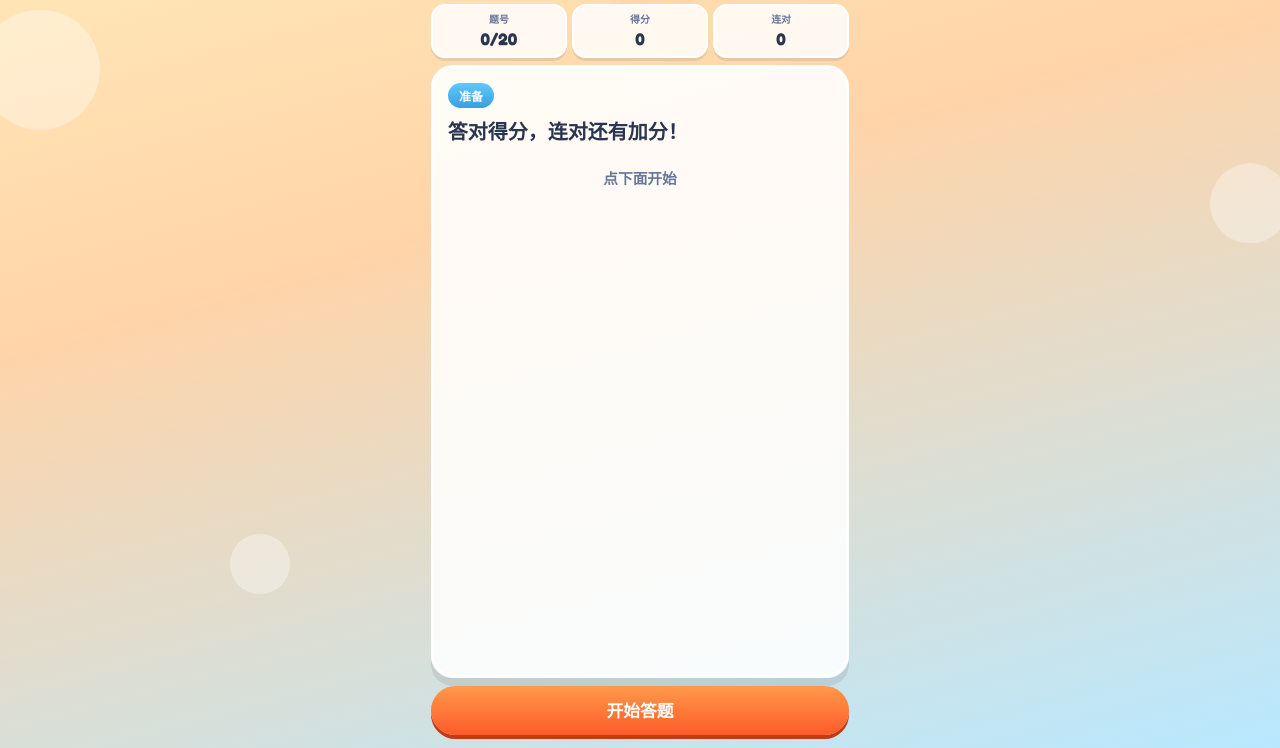
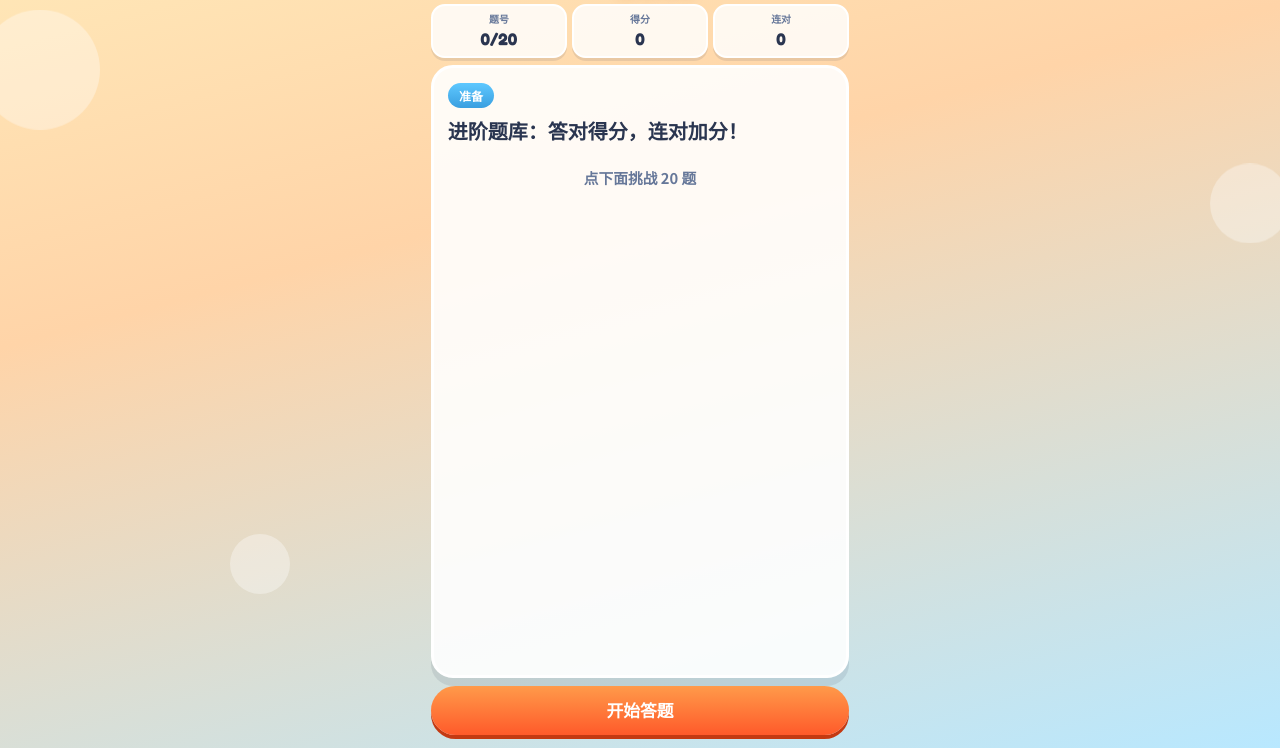
Before and after one commit to xpz310szs/xiaoxiaole, a plain HTML site: page quiz/index.html in a window 1280 px wide. Shown: the part 52-800 px from the top of the page. Drawn offline with Linux system fonts and the light colour scheme.

Commit message:
Upgrade 星钻答题 to an intermediate question bank
Replace beginner prompts with science, history, math, geography and culture challenges.

Co-authored-by: xpz310szs <xpz310szs@users.noreply.github.com>

```diff
--- a/quiz/game.js
+++ b/quiz/game.js
@@ -13,48 +13,48 @@
 
   const ROUND = 20;
   const BANK = [
-    { tag: "自然", q: "太阳从哪边升起？", options: ["东方", "西方", "南方", "北方"], answer: 0 },
-    { tag: "自然", q: "一年大约有多少天？", options: ["365 天", "100 天", "30 天", "7 天"], answer: 0 },
-    { tag: "自然", q: "下雨后天空常出现什么？", options: ["彩虹", "雪人", "流星", "火山"], answer: 0 },
-    { tag: "自然", q: "蜜蜂最喜欢采什么？", options: ["花蜜", "石头", "沙子", "冰块"], answer: 0 },
-    { tag: "自然", q: "冬天常见白色飘落的是？", options: ["雪花", "树叶灰", "石头", "沙子雨"], answer: 0 },
-    { tag: "自然", q: "海洋里最多的是什么？", options: ["水", "火", "棉花", "粉笔"], answer: 0 },
-    { tag: "动物", q: "熊猫最爱吃什么？", options: ["竹子", "汉堡", "西瓜籽", "辣椒"], answer: 0 },
-    { tag: "动物", q: "哪种动物会汪汪叫？", options: ["狗", "猫", "鱼", "鸡"], answer: 0 },
-    { tag: "动物", q: "青蛙小时候叫什么？", options: ["蝌蚪", "小鸡", "幼龙", "蛹"], answer: 0 },
-    { tag: "动物", q: "哪种动物会下蛋？", options: ["鸡", "狗", "牛", "羊"], answer: 0 },
-    { tag: "动物", q: "大象鼻子很长，主要用来？", options: ["卷东西喝水", "当跳绳", "写作业", "当雨伞柄"], answer: 0 },
-    { tag: "动物", q: "哪种动物夜里视力通常更好？", options: ["猫头鹰", "蚯蚓", "金鱼", "蜗牛"], answer: 0 },
-    { tag: "科学", q: "水在零度时会变成什么？", options: ["冰", "蒸汽", "沙子", "油"], answer: 0 },
-    { tag: "科学", q: "人体呼吸主要需要什么气体？", options: ["氧气", "氮气气球", "氢气", "氦气"], answer: 0 },
-    { tag: "科学", q: "地球绕着什么转？", options: ["太阳", "月亮", "火星", "北斗"], answer: 0 },
-    { tag: "科学", q: "哪种东西能导电？", options: ["金属", "木头干枝", "橡胶手套", "棉花"], answer: 0 },
-    { tag: "科学", q: "磁铁最容易吸住什么？", options: ["铁", "纸", "木头", "玻璃"], answer: 0 },
-    { tag: "科学", q: "声音是通过什么传播到耳朵的？", options: ["空气振动", "光线颜色", "香味", "影子"], answer: 0 },
-    { tag: "数学", q: "7 + 5 等于多少？", options: ["12", "10", "15", "9"], answer: 0 },
-    { tag: "数学", q: "一个正方形有几条边？", options: ["4", "3", "5", "6"], answer: 0 },
-    { tag: "数学", q: "一半的一半是多少？", options: ["四分之一", "三分之一", "全部", "零"], answer: 0 },
-    { tag: "数学", q: "10 减去 3 等于？", options: ["7", "6", "8", "13"], answer: 0 },
-    { tag: "数学", q: "3 乘以 4 等于多少？", options: ["12", "7", "9", "16"], answer: 0 },
-    { tag: "数学", q: "一打鸡蛋通常是几个？", options: ["12", "6", "10", "24"], answer: 0 },
-    { tag: "生活", q: "过马路要先看什么？", options: ["红绿灯", "云彩", "月亮", "气球"], answer: 0 },
-    { tag: "生活", q: "刷牙主要保护什么？", options: ["牙齿", "耳朵", "指甲", "头发"], answer: 0 },
-    { tag: "生活", q: "饿了通常该做什么？", options: ["吃饭", "睡觉装饿", "只喝墨水", "对着墙说话"], answer: 0 },
-    { tag: "生活", q: "下雨出门最好带什么？", options: ["雨伞", "泳圈", "雪橇", "风扇"], answer: 0 },
-    { tag: "生活", q: "晚上睡觉一般要关掉什么？", options: ["灯光", "枕头", "被子", "床脚"], answer: 0 },
-    { tag: "生活", q: "洗手主要是为了？", options: ["更干净更卫生", "让手发光", "把手变长", "练习游泳"], answer: 0 },
-    { tag: "常识", q: "一周有几天？", options: ["7 天", "5 天", "10 天", "3 天"], answer: 0 },
-    { tag: "常识", q: "中国的首都是哪里？", options: ["北京", "上海", "广州", "成都"], answer: 0 },
-    { tag: "常识", q: "一天有几个小时？", options: ["24", "12", "60", "100"], answer: 0 },
-    { tag: "常识", q: "哪种颜色混红和黄会接近？", options: ["橙色", "绿色", "紫色", "蓝色"], answer: 0 },
-    { tag: "常识", q: "一分钟有多少秒？", options: ["60", "100", "24", "12"], answer: 0 },
-    { tag: "常识", q: "书通常是用来做什么的？", options: ["阅读", "当锤子", "当雨伞", "当枕头专用"], answer: 0 },
-    { tag: "天文", q: "晚上天空最亮的通常是？", options: ["月亮", "蚂蚁", "石头", "树叶"], answer: 0 },
-    { tag: "天文", q: "太空人穿的衣服叫什么？", options: ["宇航服", "雨衣", "睡衣", "校服"], answer: 0 },
-    { tag: "天文", q: "我们居住的星球叫什么？", options: ["地球", "月亮村", "太阳城", "火星站"], answer: 0 },
-    { tag: "植物", q: "树主要靠什么“喝水”？", options: ["根", "花瓣", "果实皮", "鸟窝"], answer: 0 },
-    { tag: "植物", q: "向日葵喜欢朝向哪里？", options: ["太阳", "冰箱", "地底", "影子"], answer: 0 },
-    { tag: "植物", q: "苹果长在哪里？", options: ["树上", "云里", "海底", "石头里"], answer: 0 },
+    { tag: "科学", q: "光在真空中的速度大约是多少？", options: ["约 30 万公里/秒", "约 340 米/秒", "约 1 公里/秒", "约 3 公里/时"], answer: 0 },
+    { tag: "科学", q: "DNA 双螺旋结构主要由谁提出？", options: ["沃森与克里克", "牛顿与胡克", "达尔文与华莱士", "伽利略与开普勒"], answer: 0 },
+    { tag: "科学", q: "元素周期表中，氧元素的化学符号是？", options: ["O", "Ox", "Au", "Om"], answer: 0 },
+    { tag: "科学", q: "人体最大的器官是？", options: ["皮肤", "肝脏", "大脑", "心脏"], answer: 0 },
+    { tag: "科学", q: "声音不能在哪种环境中传播？", options: ["真空", "水中", "空气中", "钢轨上"], answer: 0 },
+    { tag: "科学", q: "下列哪种属于可再生能源？", options: ["太阳能", "煤炭", "石油", "天然气"], answer: 0 },
+    { tag: "天文", q: "太阳系中体积最大的行星是？", options: ["木星", "土星", "海王星", "地球"], answer: 0 },
+    { tag: "天文", q: "月球绕地球公转大约需要多久？", options: ["约 27 天", "约 7 天", "约 365 天", "约 24 小时"], answer: 0 },
+    { tag: "天文", q: "黑洞理论与哪位物理学家关系最密切？", options: ["霍金", "爱迪生", "法拉第", "焦耳"], answer: 0 },
+    { tag: "地理", q: "世界上面积最大的大洋是？", options: ["太平洋", "大西洋", "印度洋", "北冰洋"], answer: 0 },
+    { tag: "地理", q: "长江最终流入哪片海？", options: ["东海", "渤海", "南海", "黄海深处峡谷"], answer: 0 },
+    { tag: "地理", q: "珠穆朗玛峰位于哪条山脉？", options: ["喜马拉雅山脉", "昆仑山脉", "天山山脉", "秦岭"], answer: 0 },
+    { tag: "地理", q: "赤道穿过下列哪个大洲？", options: ["非洲", "欧洲", "南极洲", "北美洲全境"], answer: 0 },
+    { tag: "历史", q: "秦始皇统一六国后推行的文字是？", options: ["小篆", "甲骨文", "楷书", "草书"], answer: 0 },
+    { tag: "历史", q: "丝绸之路主要连接古代中国与？", options: ["中亚与欧洲等地", "南极科考站", "北极圈渔村", "美洲原住民部落"], answer: 0 },
+    { tag: "历史", q: "第一次世界大战爆发于哪一年？", options: ["1914 年", "1840 年", "1939 年", "1949 年"], answer: 0 },
+    { tag: "历史", q: "《本草纲目》的作者是？", options: ["李时珍", "华佗", "张仲景", "扁鹊"], answer: 0 },
+    { tag: "数学", q: "直角三角形中，直角边 a、b 与斜边 c 满足？", options: ["a² + b² = c²", "a + b = c", "a × b = c", "a² − b² = c"], answer: 0 },
+    { tag: "数学", q: "圆周率 π 约等于多少？", options: ["3.1416", "2.718", "1.414", "0.577"], answer: 0 },
+    { tag: "数学", q: "一个正六边形的每个内角是多少度？", options: ["120°", "90°", "60°", "135°"], answer: 0 },
+    { tag: "数学", q: "质数 2 之后的下一个质数是？", options: ["3", "4", "6", "9"], answer: 0 },
+    { tag: "语文", q: "“春眠不觉晓”的下一句是？", options: ["处处闻啼鸟", "夜来风雨声", "疑是地上霜", "床前明月光"], answer: 0 },
+    { tag: "语文", q: "成语“画蛇添足”比喻？", options: ["多此一举", "雪中送炭", "口若悬河", "守株待兔"], answer: 0 },
+    { tag: "语文", q: "《西游记》中去西天取经的主要人物是？", options: ["唐僧师徒", "刘备关张", "宋江林冲", "贾宝玉林黛玉"], answer: 0 },
+    { tag: "语文", q: "“但愿人长久，千里共婵娟”写的是？", options: ["月亮", "太阳", "江河", "梅花"], answer: 0 },
+    { tag: "常识", q: "电脑里 CPU 的主要作用是？", options: ["运算与控制", "长期存放大文件", "显示画面", "播放音响"], answer: 0 },
+    { tag: "常识", q: "红绿灯中，表示可以通行的通常是？", options: ["绿灯", "红灯", "黄灯常亮", "蓝灯"], answer: 0 },
+    { tag: "常识", q: "北京时间属于哪个时区？", options: ["东八区", "西五区", "零时区", "东三区"], answer: 0 },
+    { tag: "常识", q: "维生素 C 含量通常较高的水果是？", options: ["橙子", "奶油蛋糕", "油条", "巧克力"], answer: 0 },
+    { tag: "自然", q: "光合作用主要发生在植物的？", options: ["叶绿体", "细胞核", "细胞壁空隙", "根毛尖端唯一处"], answer: 0 },
+    { tag: "自然", q: "地震强度常用什么来表示？", options: ["震级", "温度", "湿度", "气压差唯一指标"], answer: 0 },
+    { tag: "自然", q: "臭氧层主要保护地球免受？", options: ["紫外线过量照射", "潮汐涨落", "地磁偏转", "流星雨噪音"], answer: 0 },
+    { tag: "动物", q: "蝙蝠导航主要依靠？", options: ["回声定位", "红外照相", "星图导航", "指南针感应"], answer: 0 },
+    { tag: "动物", q: "企鹅主要生活在哪个半球？", options: ["南半球", "北半球极圈内唯一", "赤道雨林", "亚洲沙漠"], answer: 0 },
+    { tag: "经济", q: "人民币的官方发行机构是？", options: ["中国人民银行", "财政部印刷厂任意店", "证券交易所", "商业银行联盟"], answer: 0 },
+    { tag: "科技", q: "万维网（WWW）的英文全称核心是？", options: ["World Wide Web", "Wide Wireless Wave", "Web Word Work", "Wireless World Wire"], answer: 0 },
+    { tag: "科技", q: "二进制里 1010 对应十进制是？", options: ["10", "8", "12", "5"], answer: 0 },
+    { tag: "科技", q: "智能手机触屏多属于哪种技术？", options: ["电容式触控", "纯机械按钮阵列", "磁悬浮感应", "气味传感"], answer: 0 },
+    { tag: "艺术", q: "《蒙娜丽莎》的作者是？", options: ["达·芬奇", "梵高", "毕加索", "莫奈"], answer: 0 },
+    { tag: "艺术", q: "钢琴属于哪一类乐器？", options: ["键盘乐器", "管乐器唯一类", "打击乐专用", "弦乐拨片类"], answer: 0 },
+    { tag: "体育", q: "足球比赛每方上场通常几人？", options: ["11 人", "5 人", "9 人", "15 人"], answer: 0 },
+    { tag: "体育", q: "奥运会现代复兴始于哪一年？", options: ["1896 年", "1900 年", "1948 年", "2008 年"], answer: 0 },
   ];
 
   let muted = false;
@@ -125,9 +125,9 @@
     playing = false;
     locked = true;
     tagEl.textContent = "准备";
-    questionEl.textContent = "答对得分，连对还有加分！";
+    questionEl.textContent = "进阶题库：答对得分，连对加分！";
     choicesEl.replaceChildren();
-    feedbackEl.textContent = best > 0 ? `历史最高 ${best} 分` : "点下面开始";
+    feedbackEl.textContent = best > 0 ? `历史最高 ${best} 分` : "点下面挑战 20 题";
     feedbackEl.className = "feedback";
     startBtn.classList.remove("hidden");
     startBtn.textContent = "开始答题";
```
Also changed, not shown: index.html (+1 -1 lines), play/index.html (+1 -1 lines), play/quiz/game.js (+44 -44 lines), 2 other files.
